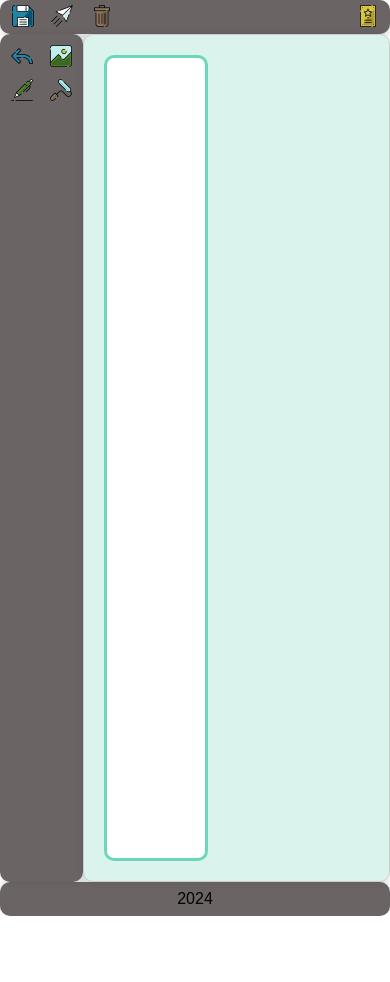
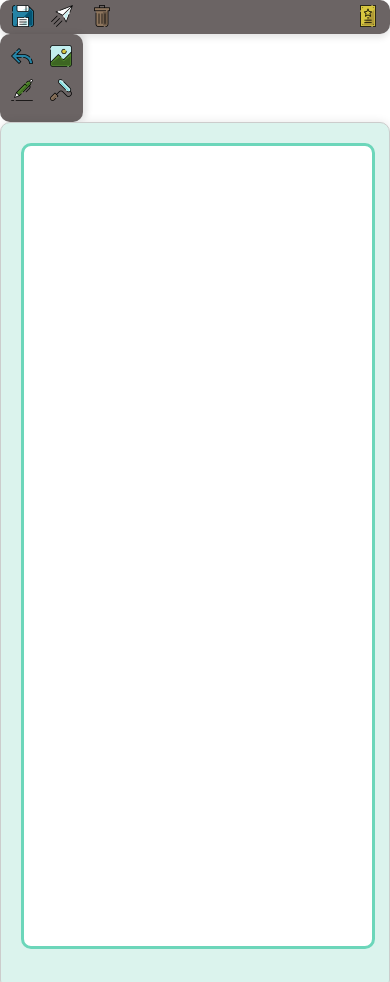
Before and after one commit to BogidaevaMarina/Graphics-editor, a plain HTML site: page index.html in a window 390 px wide. Shown: the top 982 px of the page. Before the commit the page ends 916 px from the top, so only its background shows below. Drawn offline with nearby package versions, Linux system fonts and the light colour scheme.

Commit message:
Update styles.css

```diff
--- a/styles.css
+++ b/styles.css
@@ -58,6 +58,43 @@ body {
   display: flex;
 }
 
+.canvas-container {
+  flex-grow: 1;
+  padding: 20px;
+  border: 1px solid #ccc;
+  border-radius: 10px;
+  box-shadow: 0px 0px 10px rgba(0, 0, 0, 0.1);
+  background-color: #dbf3ed;
+  display: flex;
+  justify-content: space-between;
+}
+
+canvas {
+  border: 3px solid #6cd6ba;
+  background-color: #fff;
+  width: calc(50% - 35px);
+  height: 800px;
+  border-radius: 10px;
+  margin-right: 20px;
+}
+
+
+@media (max-width: 768px) {
+  .main-container {
+    flex-direction: column;
+  }
+
+  .canvas-container {
+    flex-direction: column;
+  }
+
+  canvas {
+    width: 100%;
+    margin-right: 0;
+    margin-bottom: 20px;
+  }
+}
+
 .sidebar {
   display: flex;
   flex-wrap: wrap;
@@ -107,8 +144,6 @@ body {
   background-position: -72px 0px;
 }
 
-
-
 .actions button:hover,
 .about-btn button:hover,
 .sidebar button:hover {
@@ -126,25 +161,6 @@ body {
   display: flex;
 }
 
-.canvas-container {
-  flex-grow: 1;
-  padding: 20px;
-  border: 1px solid #ccc;
-  border-radius: 10px;
-  box-shadow: 0px 0px 10px rgba(0, 0, 0, 0.1);
-  background-color: #dbf3ed;
-  display: flex;
-  justify-content: space-between;
-}
-
-canvas {
-  border: 3px solid #6cd6ba;
-  background-color: #fff;
-  width: calc(50% - 35px);
-  height: 800px;
-  border-radius: 10px;
-  margin-right: 20px;
-}
 
 .image-selector {
   display: none;
```
